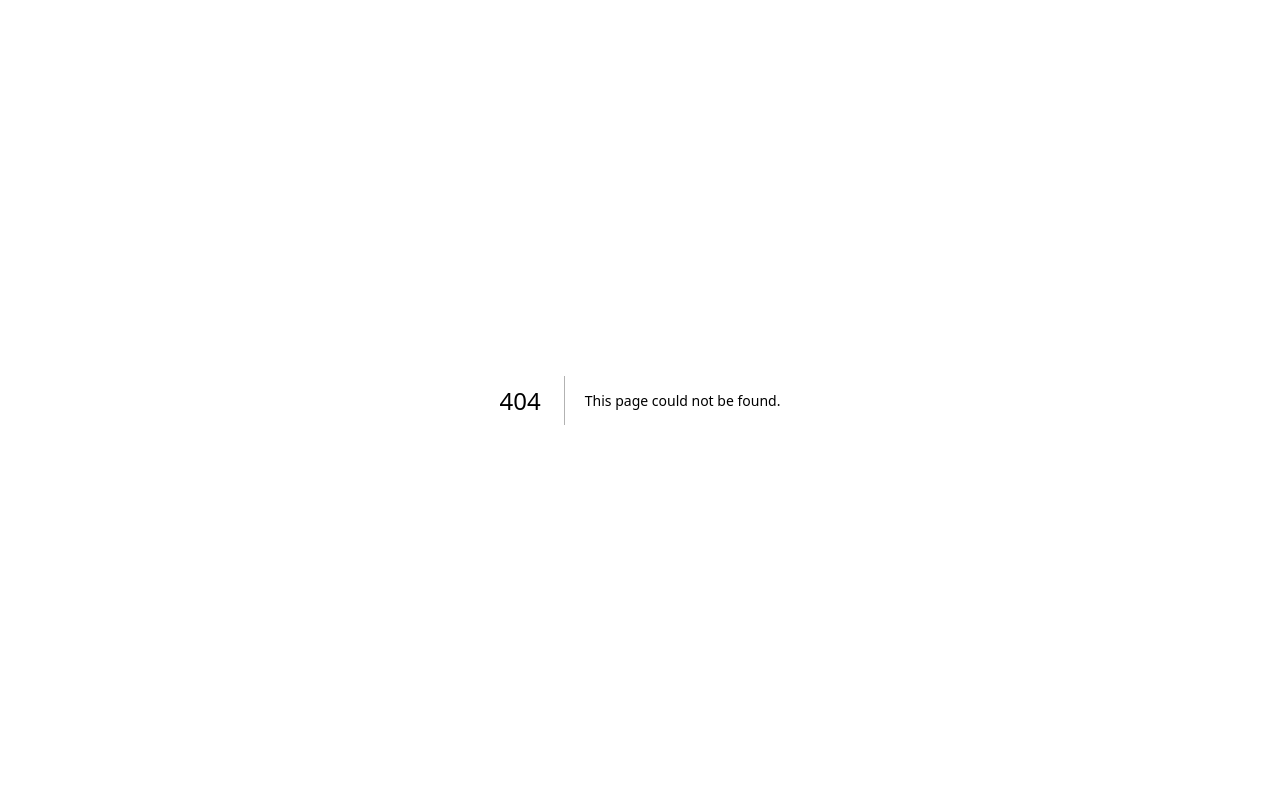
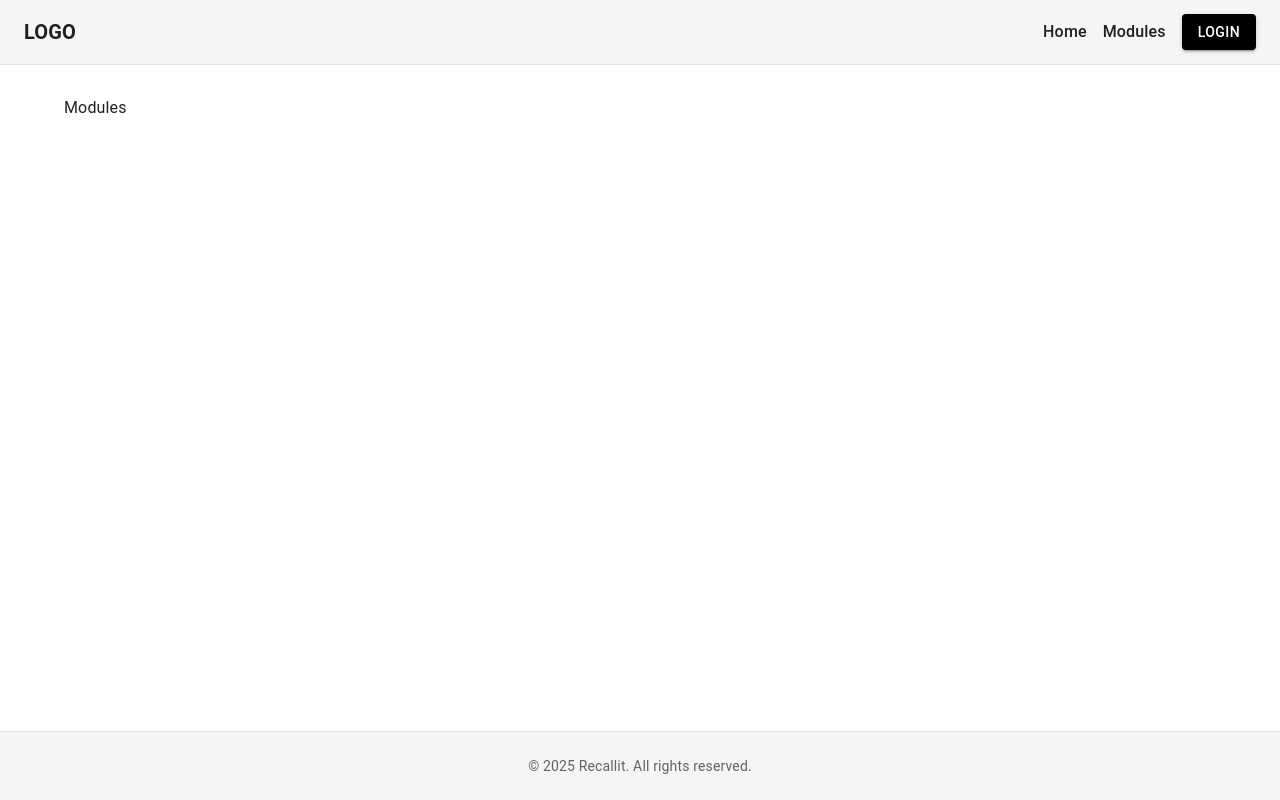
Before and after one commit to Sorryiam1ate/recallit, a Next.js app in the folder frontend/: page /modules in a window 1280 px wide. Before the commit this address had no page. Built offline with nearby package versions, Linux system fonts and the light colour scheme.

Commit message:
feat: add layout

```diff
--- /dev/null
+++ b/frontend/src/app/ClientLayout.tsx
@@ -0,0 +1,39 @@
+'use client';
+
+import { ThemeProvider, createTheme, CssBaseline, Box, Container, Toolbar } from '@mui/material';
+import Header from '../components/Header';
+import Footer from '../components/Footer';
+
+const theme = createTheme({
+  palette: {
+    primary: {
+      main: '#000000',
+    },
+    secondary: {
+      main: '#f2f2f2',
+    },
+  },
+});
+
+export default function ClientLayout({ children }: { children: React.ReactNode }) {
+  return (
+    <ThemeProvider theme={theme}>
+      <CssBaseline />
+      <Box
+        component="div"
+        sx={{
+          display: 'flex',
+          flexDirection: 'column',
+          minHeight: '100vh',
+        }}
+      >
+        <Header />
+        <Toolbar />
+        <Container component="main" sx={{ flexGrow: 1, py: 4 }} maxWidth="lg">
+          {children}
+        </Container>
+        <Footer />
+      </Box>
+    </ThemeProvider>
+  );
+}
--- a/frontend/src/app/layout.tsx
+++ b/frontend/src/app/layout.tsx
@@ -2,6 +2,7 @@ import type { Metadata } from 'next';
 import { Geist, Geist_Mono } from 'next/font/google';
 import './globals.css';
 import '../styles/globals.scss';
+import ClientLayout from './ClientLayout';
 
 const geistSans = Geist({
   variable: '--font-geist-sans',
@@ -14,8 +15,8 @@ const geistMono = Geist_Mono({
 });
 
 export const metadata: Metadata = {
-  title: 'Create Next App',
-  description: 'Generated by create next app',
+  title: 'Recallit',
+  description: 'Recallit application',
 };
 
 export default function RootLayout({
@@ -25,7 +26,9 @@ export default function RootLayout({
 }>) {
   return (
     <html lang="en">
-      <body className={`${geistSans.variable} ${geistMono.variable} antialiased`}>{children}</body>
+      <body className={`${geistSans.variable} ${geistMono.variable} antialiased`}>
+        <ClientLayout>{children}</ClientLayout>
+      </body>
     </html>
   );
 }
--- /dev/null
+++ b/frontend/src/app/modules/page.tsx
@@ -0,0 +1,9 @@
+'use client';
+
+export default function Modules() {
+  return (
+    <>
+      <h2>Modules</h2>
+    </>
+  );
+}
--- a/frontend/src/app/page.tsx
+++ b/frontend/src/app/page.tsx
@@ -1,100 +1,9 @@
 'use client';
-
-import Image from 'next/image';
-import { Button } from '@mui/material';
-import MenuBookIcon from '@mui/icons-material/MenuBook';
 
 export default function Home() {
   return (
-    <div className="grid grid-rows-[20px_1fr_20px] items-center justify-items-center min-h-screen p-8 pb-20 gap-16 sm:p-20 font-[family-name:var(--font-geist-sans)]">
-      <main className="flex flex-col gap-[32px] row-start-2 items-center sm:items-start">
-        <Image
-          className="dark:invert"
-          src="/next.svg"
-          alt="Next.js logo"
-          width={180}
-          height={38}
-          priority
-        />
-        <ol className="list-inside list-decimal text-sm/6 text-center sm:text-left font-[family-name:var(--font-geist-mono)]">
-          <li className="mb-2 tracking-[-.01em]">
-            Get started by editing{' '}
-            <code className="bg-black/[.05] dark:bg-white/[.06] px-1 py-0.5 rounded font-[family-name:var(--font-geist-mono)] font-semibold">
-              src/app/page.tsx
-            </code>
-            .
-          </li>
-          <li className="tracking-[-.01em]">Save and see your changes instantly.</li>
-        </ol>
-
-        <div className="flex gap-4 items-center flex-col sm:flex-row">
-          <a
-            className="rounded-full border border-solid border-transparent transition-colors flex items-center justify-center bg-foreground text-background gap-2 hover:bg-[#383838] dark:hover:bg-[#ccc] font-medium text-sm sm:text-base h-10 sm:h-12 px-4 sm:px-5 sm:w-auto"
-            href="https://vercel.com/new?utm_source=create-next-app&utm_medium=appdir-template-tw&utm_campaign=create-next-app"
-            target="_blank"
-            rel="noopener noreferrer"
-          >
-            <Image
-              className="dark:invert"
-              src="/vercel.svg"
-              alt="Vercel logomark"
-              width={20}
-              height={20}
-            />
-            Deploy now
-          </a>
-          <Button
-            variant="outlined"
-            startIcon={<MenuBookIcon />}
-            href="https://nextjs.org/docs?utm_source=create-next-app&utm_medium=appdir-template-tw&utm_campaign=create-next-app"
-            target="_blank"
-            rel="noopener noreferrer"
-            sx={{
-              borderRadius: '30px',
-              height: { xs: '40px', sm: '48px' },
-              padding: { xs: '0 16px', sm: '0 20px' },
-              fontSize: { xs: '0.875rem', sm: '1rem' },
-              textTransform: 'none',
-              whiteSpace: 'nowrap',
-              minWidth: { sm: '158px' },
-              '&:hover': {
-                backgroundColor: theme => (theme.palette.mode === 'dark' ? '#1a1a1a' : '#f2f2f2'),
-              },
-            }}
-          >
-            Read our docs
-          </Button>
-        </div>
-      </main>
-      <footer className="row-start-3 flex gap-[24px] flex-wrap items-center justify-center">
-        <a
-          className="flex items-center gap-2 hover:underline hover:underline-offset-4"
-          href="https://nextjs.org/learn?utm_source=create-next-app&utm_medium=appdir-template-tw&utm_campaign=create-next-app"
-          target="_blank"
-          rel="noopener noreferrer"
-        >
-          <Image aria-hidden src="/file.svg" alt="File icon" width={16} height={16} />
-          Learn
-        </a>
-        <a
-          className="flex items-center gap-2 hover:underline hover:underline-offset-4"
-          href="https://vercel.com/templates?framework=next.js&utm_source=create-next-app&utm_medium=appdir-template-tw&utm_campaign=create-next-app"
-          target="_blank"
-          rel="noopener noreferrer"
-        >
-          <Image aria-hidden src="/window.svg" alt="Window icon" width={16} height={16} />
-          Examples
-        </a>
-        <a
-          className="flex items-center gap-2 hover:underline hover:underline-offset-4"
-          href="https://nextjs.org?utm_source=create-next-app&utm_medium=appdir-template-tw&utm_campaign=create-next-app"
-          target="_blank"
-          rel="noopener noreferrer"
-        >
-          <Image aria-hidden src="/globe.svg" alt="Globe icon" width={16} height={16} />
-          Go to nextjs.org →
-        </a>
-      </footer>
-    </div>
+    <>
+      <h2>Home</h2>
+    </>
   );
 }
--- /dev/null
+++ b/frontend/src/components/Footer.tsx
@@ -0,0 +1,23 @@
+'use client';
+
+import { Box, Container, Typography } from '@mui/material';
+
+export default function Footer() {
+  return (
+    <Box
+      component="footer"
+      sx={{
+        py: 3,
+        mt: 'auto',
+        backgroundColor: (theme) => theme.palette.grey[100],
+        borderTop: '1px solid #e0e0e0'
+      }}
+    >
+      <Container maxWidth="lg">
+        <Typography variant="body2" color="text.secondary" align="center">
+          © {new Date().getFullYear()} Recallit. All rights reserved.
+        </Typography>
+      </Container>
+    </Box>
+  );
+}
--- /dev/null
+++ b/frontend/src/components/Header.tsx
@@ -0,0 +1,35 @@
+'use client';
+
+import { AppBar, Toolbar, Typography, Button, Box } from '@mui/material';
+import Link from 'next/link';
+
+export default function Header() {
+  return (
+    <AppBar
+      position="fixed"
+      color="default"
+      elevation={0}
+      sx={{ borderBottom: '1px solid #e0e0e0' }}
+    >
+      <Toolbar sx={{ justifyContent: 'space-between' }}>
+        <Typography variant="h6" component="div" sx={{ fontWeight: 'bold' }}>
+          LOGO
+        </Typography>
+
+        <Box sx={{ display: 'flex', alignItems: 'center', gap: 2 }}>
+          <Box sx={{ display: 'flex', gap: 2 }}>
+            <Link href="/" passHref style={{ textDecoration: 'none', color: 'inherit' }}>
+              <Typography sx={{ fontWeight: 500 }}>Home</Typography>
+            </Link>
+            <Link href="/modules" passHref style={{ textDecoration: 'none', color: 'inherit' }}>
+              <Typography sx={{ fontWeight: 500 }}>Modules</Typography>
+            </Link>
+          </Box>
+          <Button variant="contained" color="primary" size="medium">
+            Login
+          </Button>
+        </Box>
+      </Toolbar>
+    </AppBar>
+  );
+}
```
